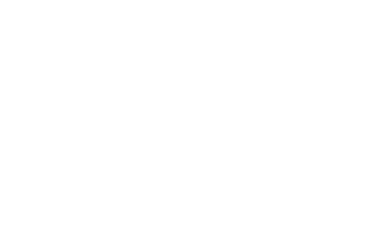
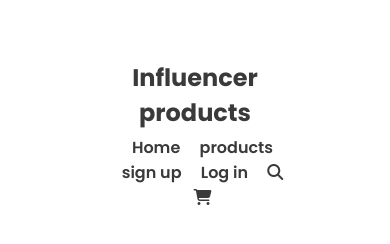
Before and after one commit to farhanjahin924/influencer-gear, a plain HTML site: page index.html in a window 390 px wide. Drawn offline with Linux system fonts and the light colour scheme.

Commit message:
added nav with responsive

```diff
--- a/index.html
+++ b/index.html
@@ -1,25 +1,41 @@
 <!DOCTYPE html>
 <html lang="en">
   <head>
-    <meta charset="UTF-8">
-    <meta name="viewport" content="width=device-width, initial-scale=1.0">
+    <meta charset="UTF-8" />
+    <meta name="viewport" content="width=device-width, initial-scale=1.0" />
     <title>Influencer Gear</title>
-    <link rel="preconnect" href="https://fonts.googleapis.com">
-<link rel="preconnect" href="https://fonts.gstatic.com" crossorigin>
-<link href="https://fonts.googleapis.com/css2?family=Lato:wght@100;300;400;700;900&family=Open+Sans:wght@300;400;500;600;700;800&display=swap" rel="stylesheet">
-<link rel="stylesheet" href="./style.css">
+    <link rel="preconnect" href="https://fonts.googleapis.com" />
+    <link rel="preconnect" href="https://fonts.gstatic.com" crossorigin />
+    <link
+      href="https://fonts.googleapis.com/css2?family=Poppins:ital,wght@0,100;0,200;0,300;0,400;0,500;0,600;0,700;0,800;0,900;1,100;1,200;1,300;1,400;1,500;1,600;1,700;1,800;1,900&display=swap"
+      rel="stylesheet"
+    />
+    <link
+      rel="stylesheet"
+      href="https://cdnjs.cloudflare.com/ajax/libs/font-awesome/6.4.0/css/all.min.css"
+      integrity="sha512-iecdLmaskl7CVkqkXNQ/ZH/XLlvWZOJyj7Yy7tcenmpD1ypASozpmT/E0iPtmFIB46ZmdtAc9eNBvH0H/ZpiBw=="
+      crossorigin="anonymous"
+      referrerpolicy="no-referrer"
+    />
+    <link rel="stylesheet" href="./style.css" />
   </head>
   <body>
     <header>
       <nav>
-
+        <div class="nav-left">
+          <h4>Influencer products</h4>
+        </div>
+        <div class="nav-right">
+          <a href="">Home</a>
+          <a href="">products</a>
+          <a href="">sign up</a>
+          <a href="">Log in</a>
+          <i class="fa-solid fa-magnifying-glass"></i>
+          <i class="fa-solid fa-cart-shopping"></i>
+        </div>
       </nav>
     </header>
-    <main>
-
-    </main>
-    <footer>
-
-    </footer>
+    <main></main>
+    <footer></footer>
   </body>
 </html>
--- a/style.css
+++ b/style.css
@@ -3,6 +3,52 @@
   padding: 0;
 }
 body {
-  font-family: "Lato", sans-serif;
-  font-family: "Open Sans", sans-serif;
+  font-family: "Poppins", sans-serif;
 }
+/* nav style */
+nav {
+  display: flex;
+  justify-content: space-between;
+  margin: 60px 100px;
+  text-align: center;
+}
+.nav-right a {
+  list-style: none;
+  text-decoration: none;
+  color: #3a3a3a;
+  font-family: Poppins;
+  font-size: 1rem;
+  font-weight: 600;
+  margin-left: 15px;
+  text-align: center;
+}
+.nav-right i{
+  color: #3a3a3a;
+  font-size: 1rem;
+  font-weight: 600;
+  margin-left: 15px;
+  text-align: center;
+}
+.nav-left h4 {
+  color: #3a3a3a;
+  font-family: Poppins;
+  font-size: 1.5rem;
+  font-weight: 700;
+
+}
+
+/*
+
+RESPONSIVE FOR MOBILE DEVICE
+
+
+*/
+@media screen and (max-width: 576px) {
+  nav{
+    flex-direction: column;
+    gap: 5px;
+  }
+}
+@media screen and (min-width: 576px) and (max-width: 960px){
+
+}
```
Lines whose indentation alone changed are shown as unchanged.
